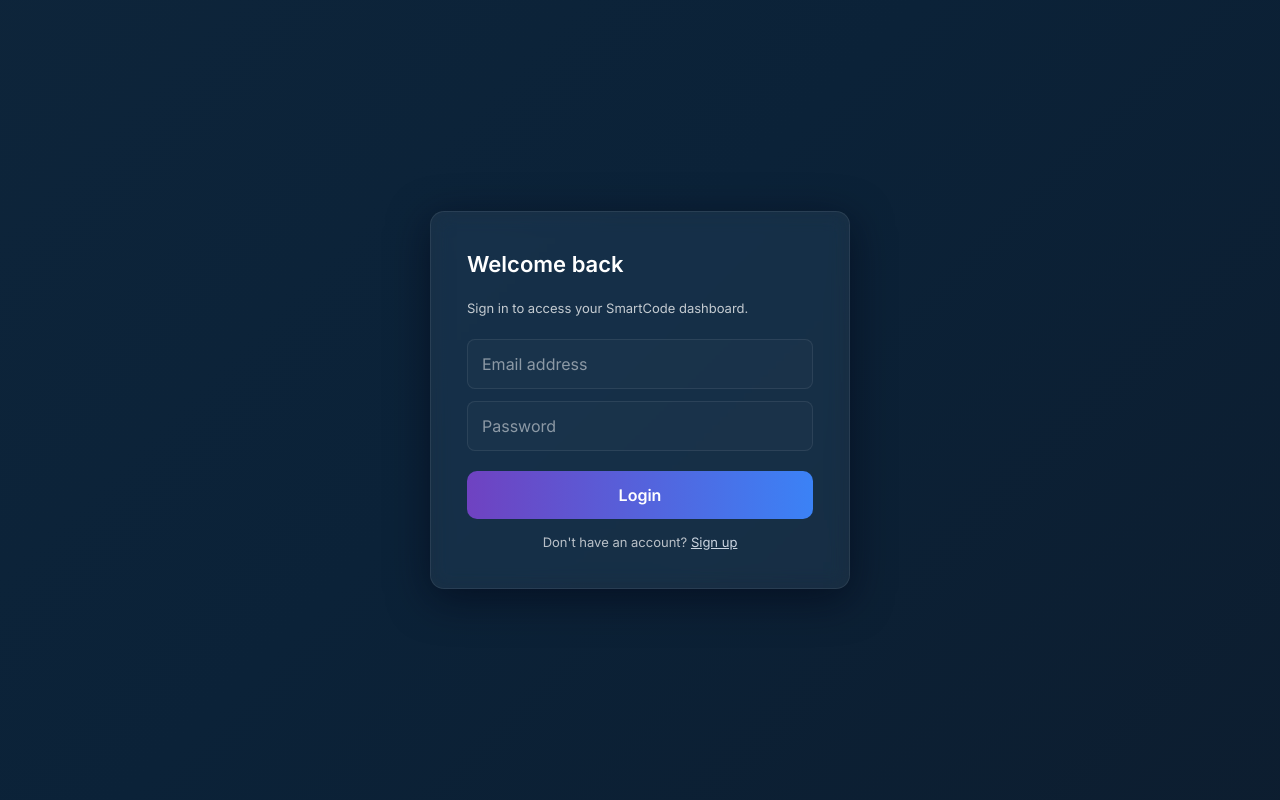
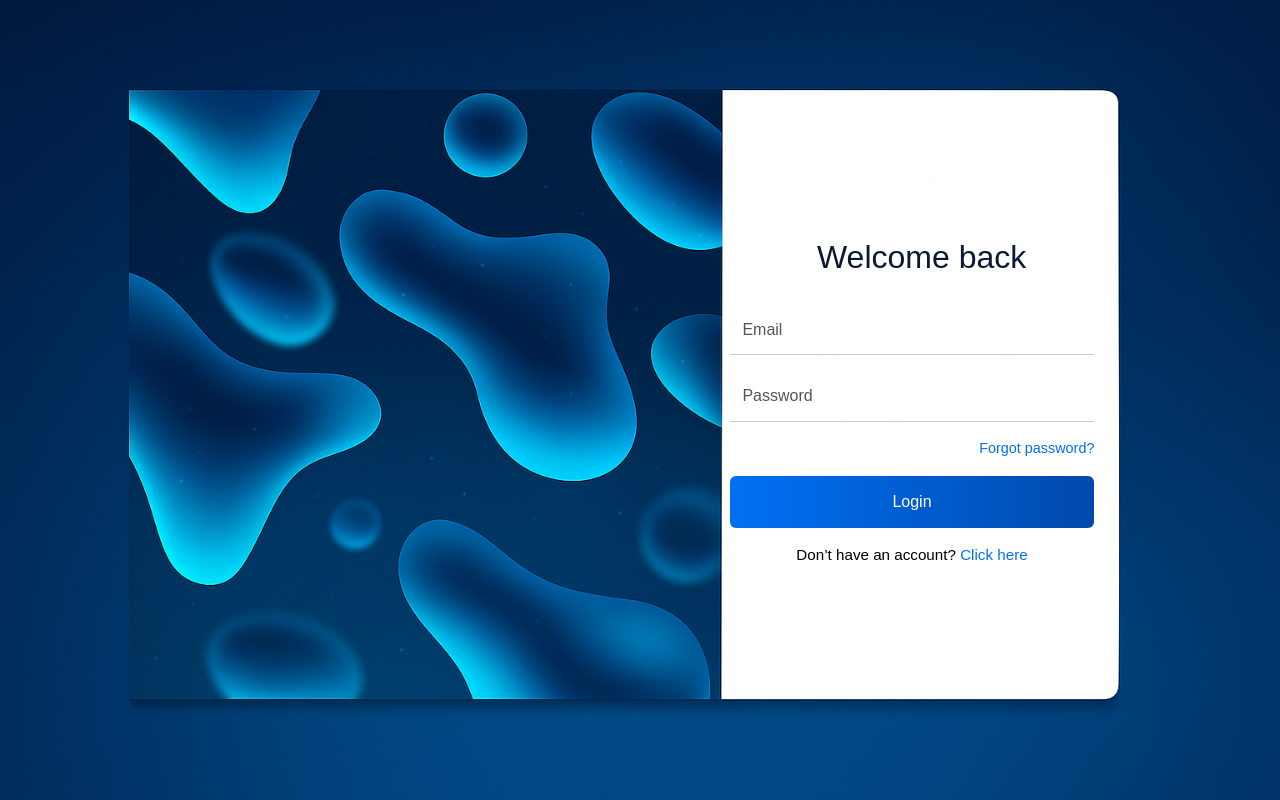
Before and after one commit to laithha/smartcode, a Next.js app: page /web/login in a window 1280 px wide. Built offline with nearby package versions, Linux system fonts and the light colour scheme.

Commit message:
login done, and added home page

```diff
--- a/app/layout.tsx
+++ b/app/layout.tsx
@@ -3,7 +3,6 @@
 import "./globals.css";
 import Navbar from "./web/components/navbar/navbar";
 import { usePathname } from "next/navigation";
-
 
 export default function RootLayout({ children }: { children: React.ReactNode }) {
   const pathname = usePathname();
@@ -11,12 +10,34 @@ export default function RootLayout({ children }: { children: React.ReactNode })
   // Hide Navbar only on /web/login
   const showNavbar = pathname !== "/web/login";
 
+  // Detect if we're on the login page
+  const isLoginPage = pathname === "/web/login";
+
   return (
     <html lang="en">
-      <body>
-        {showNavbar && <Navbar />}
-        <main>{children}</main>
-      </body>
+<body
+  style={{
+    backgroundColor: pathname === "/web/login" ? "#0a1930" : "#ffffff",
+    margin: 0,
+    padding: 0,
+    overflow: "hidden", // prevents white scroll area
+    height: "100vh", // ensure full height
+    width: "100vw", // ensure full width
+  }}
+>
+  {showNavbar && <Navbar />}
+  <main
+    style={{
+      height: "100%",
+      width: "100%",
+      margin: 0,
+      padding: 0,
+    }}
+  >
+    {children}
+  </main>
+</body>
+
     </html>
   );
 }
--- a/app/page.tsx
+++ b/app/page.tsx
@@ -1,6 +1,7 @@
 import Navbar from './web/components/navbar/navbar'
 import styles from './page.module.css'
 import {Lesson} from '../type'
+
 export default function Page() {
     return (
         <div>
@@ -26,7 +27,6 @@ export default function Page() {
                 <p>{'}'}</p>
                 </div>
             </div>
-
       <div className={styles.features}>
         <div className={styles.card}>
           <span className={styles.icon}>{"< >"}</span>
--- /dev/null
+++ b/app/web/components/home/page.tsx
@@ -0,0 +1 @@
+/*this is going to be the home page so that we can separate the main page from the login page*/
--- /dev/null
+++ b/app/web/components/login/loginForm.tsx
@@ -0,0 +1,52 @@
+"use client";
+import { useState } from "react";
+import "./style.css";
+import toast from "react-hot-toast";
+import { useRouter } from "next/navigation";
+
+export default function LoginForm() {
+  const [email, setEmail] = useState("");
+  const [password, setPassword] = useState("");
+  const router = useRouter();
+
+  const handleSubmit = (e: React.FormEvent) => {
+    e.preventDefault();
+
+    // Hardcoded test login
+    if (email === "laithhaj4@gmail.com" && password === "laithhaj0220") {
+      toast.success("Login successful!");
+      setTimeout(() => {
+        router.push('/');
+        }, 800);
+    } else {
+      toast.error("Invalid email or password!");
+    }
+  };
+
+  return (
+    <div className="login-container">
+      <h2>Welcome back</h2>
+      <form onSubmit={handleSubmit}>
+        <input
+          type="text"
+          placeholder="Email"
+          value={email}
+          onChange={(e) => setEmail(e.target.value)}
+        />
+
+        <input
+          type="password"
+          placeholder="Password"
+          value={password}
+          onChange={(e) => setPassword(e.target.value)}
+        />
+
+        <p className="forgot">Forgot password?</p>
+        <button type="submit">Login</button>
+        <p className="signup">
+          Don’t have an account? <a href="#">Click here</a>
+        </p>
+      </form>
+    </div>
+  );
+}
--- /dev/null
+++ b/app/web/components/login/style.css
@@ -0,0 +1,119 @@
+/* Full background with image */
+.login-bg {
+  height: 100vh;
+  width: 100vw;
+  background-image: url("/login.png"); /* your full image with the white side */
+  background-repeat: no-repeat;
+  background-size: cover;
+  background-position: center;
+  display: flex;
+  justify-content: flex-end; /* because the white side is on the right */
+  align-items: center;
+}
+
+/* Login form container positioned inside white section */
+.login-container {
+  width: 30%;
+  margin-right: 13%; /* was 8%, pushes the form slightly more to the left */
+  text-align: left; /* aligns all text and fields to the left side */
+}
+
+/* Title (welcome back)*/
+h2 {
+  color: #0a1930;
+  font-size: 2rem;
+  margin-bottom: 1.5rem;
+  text-align: center;
+}
+
+/* Input fields */
+form {
+  display: flex;
+  flex-direction: column;
+  align-items: flex-start; /* align inputs to left */
+  width: 100%;
+}
+
+input {
+  padding: 0.8rem;
+  margin-bottom: 1rem;
+  border: none;
+  border-bottom: 1px solid #ccc;
+  outline: none;
+  font-size: 1rem;
+  width: 95%; /* makes input slightly smaller, pulling it left visually */
+  transition: border-color 0.3s;
+  color: #0a1930;
+  background-color: rgba(255, 255, 255, 0.9); /* improves visibility */
+}
+
+input::placeholder {
+  color: #555; /* darker placeholder for readability */
+}
+
+input:focus {
+  border-bottom: 1px solid #0070f3;
+}
+
+/* Forgot password link */
+.forgot {
+  text-align: right;
+  color: #0070f3;
+  margin-bottom: 1rem;
+  font-size: 0.9rem;
+  cursor: pointer;
+  width: 95%; /* keep it aligned with inputs */
+}
+
+/* Button */
+button {
+  width: 95%; /* align with inputs */
+  background: linear-gradient(90deg, #0070f3, #004aad);
+  color: white;
+  border: none;
+  padding: 0.9rem;
+  border-radius: 6px;
+  cursor: pointer;
+  font-size: 1rem;
+  font-weight: 500;
+  transition: opacity 0.3s;
+}
+
+button:hover {
+  opacity: 0.9;
+}
+
+/* Signup text */
+.signup {
+  margin-top: 1rem;
+  font-size: 0.95rem;
+  width: 95%;
+  text-align: center;
+  color: black;
+}
+
+.signup a {
+  color: #0070f3;
+  text-decoration: none;
+}
+
+.signup a:hover {
+  text-decoration: underline;
+}
+
+@media (max-width: 900px) {
+  .login-container {
+    width: 80%;
+    margin-right: 0;
+    margin: auto;
+    text-align: center;
+  }
+
+  form {
+    align-items: center;
+  }
+
+  .forgot {
+    text-align: left;
+  }
+}
--- a/app/web/login/page.tsx
+++ b/app/web/login/page.tsx
@@ -1,82 +1,11 @@
 "use client";
-
-import { useState } from "react";
-import "./style.css";
-import toast from "react-hot-toast";
-import { useRouter } from "next/navigation"; // ✅ added for cleaner redirect
+import LoginForm from "../components/login/loginForm";
+import "../components/login/style.css";
 
 export default function LoginPage() {
-  const [email, setEmail] = useState("");
-  const [password, setPassword] = useState("");
-  const [loading, setLoading] = useState(false);
-  const router = useRouter();
-
-  const handleLogin = async (e: React.FormEvent) => {
-    e.preventDefault();
-    setLoading(true);
-
-    try {
-      const res = await fetch("/api/login", {
-        method: "POST",
-        headers: { "Content-Type": "application/json" },
-        body: JSON.stringify({ email, password }),
-      });
-
-      const data = await res.json();
-      setLoading(false);
-
-      if (res.ok) {
-        toast.success(data.message || "Login successful!");
-        setTimeout(() => {
-          router.push("/");
-        }, 800);
-      } else {
-        toast.error(data.error || "Login failed");
-      }
-    } catch (err) {
-      setLoading(false);
-      toast.error("Network error");
-    }
-  };
-
   return (
-    <div className="container">
-      <div className="box">
-        <h2 className="title">Welcome back</h2>
-        <div className="subtitle">Sign in to access your SmartCode dashboard.</div>
-
-        <form onSubmit={handleLogin}>
-          <input
-            className="input"
-            type="email"
-            placeholder="Email address"
-            value={email}
-            onChange={(e) => setEmail(e.target.value)}
-            required
-          />
-          <input
-            className="input"
-            type="password"
-            placeholder="Password"
-            value={password}
-            onChange={(e) => setPassword(e.target.value)}
-            required
-          />
-
-          <div className="row">
-            <button className="button" type="submit" disabled={loading}>
-              {loading ? "Checking..." : "Login"}
-            </button>
-          </div>
-        </form>
-
-        <div className="small" style={{ marginTop: 14 }}>
-          Don't have an account?{" "}
-          <span className="link" onClick={() => toast("Signup soon!")}>
-            Sign up
-          </span>
-        </div>
-      </div>
+    <div className="login-bg">
+      <LoginForm />
     </div>
   );
 }
--- a/app/web/login/style.css
+++ /dev/null
@@ -1,108 +0,0 @@
-/* app/web/login/style.css - dark animated gradient + glass card */
-@import url('https://fonts.googleapis.com/css2?family=Inter:wght@300;400;600;700&display=swap');
-
-:root{
-  --accent: #6f42c1;
-  --accent-2: #3b82f6;
-  --card-bg: rgba(255,255,255,0.06);
-  --card-border: rgba(255,255,255,0.08);
-}
-
-* { box-sizing: border-box; font-family: 'Inter', system-ui, -apple-system, 'Segoe UI', Roboto, 'Helvetica Neue', Arial; }
-
-.container {
-  height: 100vh;
-  display:flex;
-  align-items:center;
-  justify-content:center;
-  padding: 24px;
-  background: linear-gradient(-45deg, #0f1724, #0b2238, #132a3f, #1a1630);
-  background-size: 400% 400%;
-  animation: gradientMove 18s ease infinite;
-}
-
-@keyframes gradientMove {
-  0% { background-position: 0% 50%; }
-  50% { background-position: 100% 50%; }
-  100% { background-position: 0% 50%; }
-}
-
-.box {
-  width: 420px;
-  max-width: 94%;
-  padding: 36px;
-  border-radius: 14px;
-  background: var(--card-bg);
-  border: 1px solid var(--card-border);
-  backdrop-filter: blur(10px) saturate(120%);
-  box-shadow: 0 10px 40px rgba(2,6,23,0.6);
-  color: #fff;
-}
-
-.title {
-  font-size: 22px;
-  margin-bottom: 18px;
-  color: #fff;
-  font-weight: 600;
-  text-align: left;
-}
-
-.subtitle {
-  font-size: 13px;
-  margin-bottom: 20px;
-  color: rgba(255,255,255,0.75);
-  text-align: left;
-}
-
-.input {
-  width: 100%;
-  padding: 12px 14px;
-  margin-bottom: 12px;
-  border-radius: 8px;
-  border: 1px solid rgba(255,255,255,0.08);
-  background: rgba(255,255,255,0.02);
-  color: #fff;
-  outline: none;
-}
-
-.input::placeholder { color: rgba(255,255,255,0.5); }
-
-.input:focus {
-  border-color: rgba(111,66,193,0.9);
-  box-shadow: 0 4px 18px rgba(111,66,193,0.12);
-}
-
-.row {
-  margin-top: 8px;
-  display:flex;
-  gap:10px;
-  align-items:center;
-  justify-content:space-between;
-}
-
-.button {
-  width: 100%;
-  padding: 12px;
-  border-radius: 10px;
-  background: linear-gradient(90deg, var(--accent), var(--accent-2));
-  color: white;
-  font-weight: 600;
-  border: none;
-  cursor: pointer;
-  transition: transform .12s ease, box-shadow .12s;
-}
-
-.button:hover { transform: translateY(-2px); box-shadow: 0 8px 30px rgba(59,130,246,0.12); }
-
-.small {
-  font-size: 13px;
-  color: rgba(255,255,255,0.7);
-  margin-top: 12px;
-  text-align: center;
-}
-
-.link {
-  color: #cbd5e1;
-  text-decoration: underline;
-  cursor:pointer;
-}
```
Also changed, not shown: public/login.png (added).
